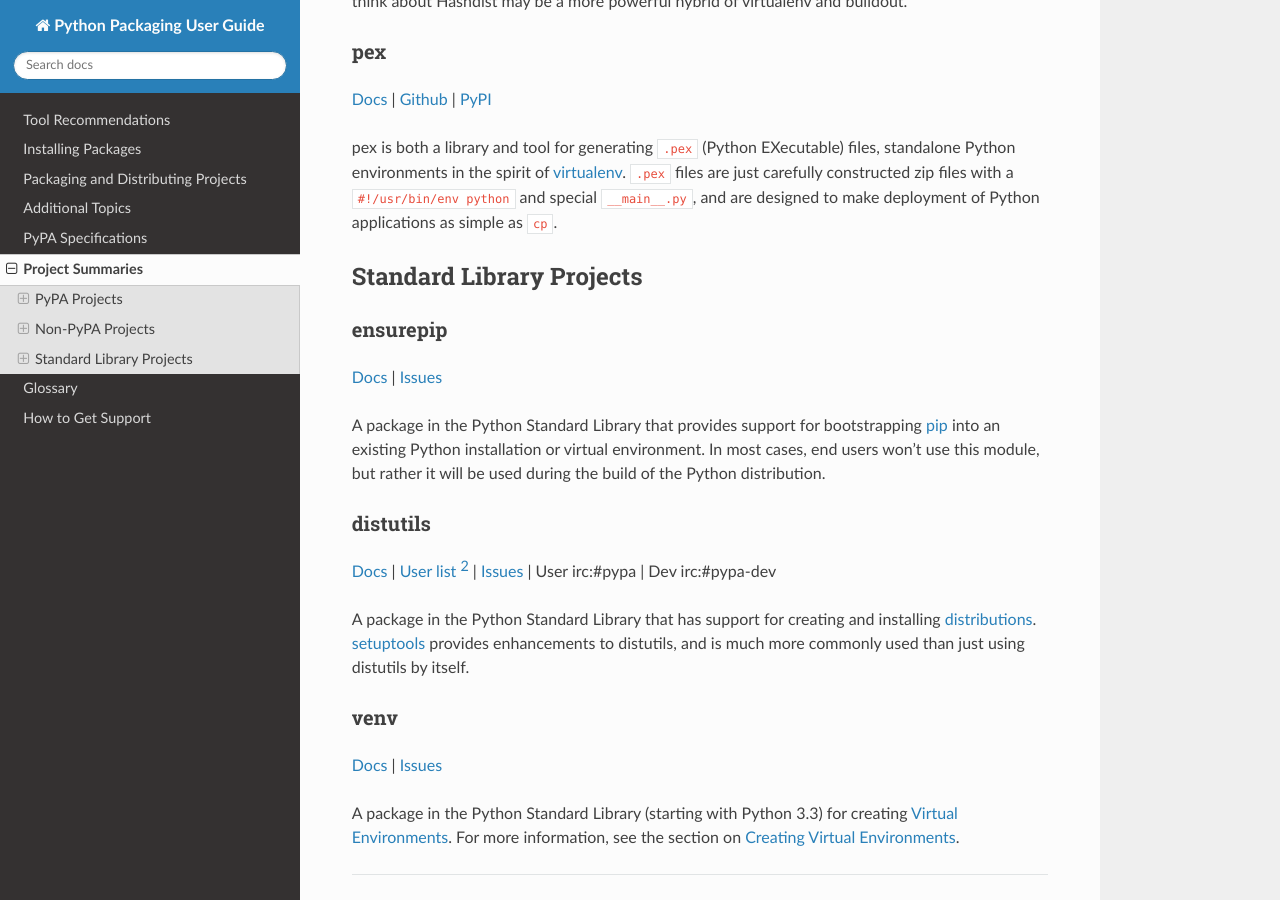
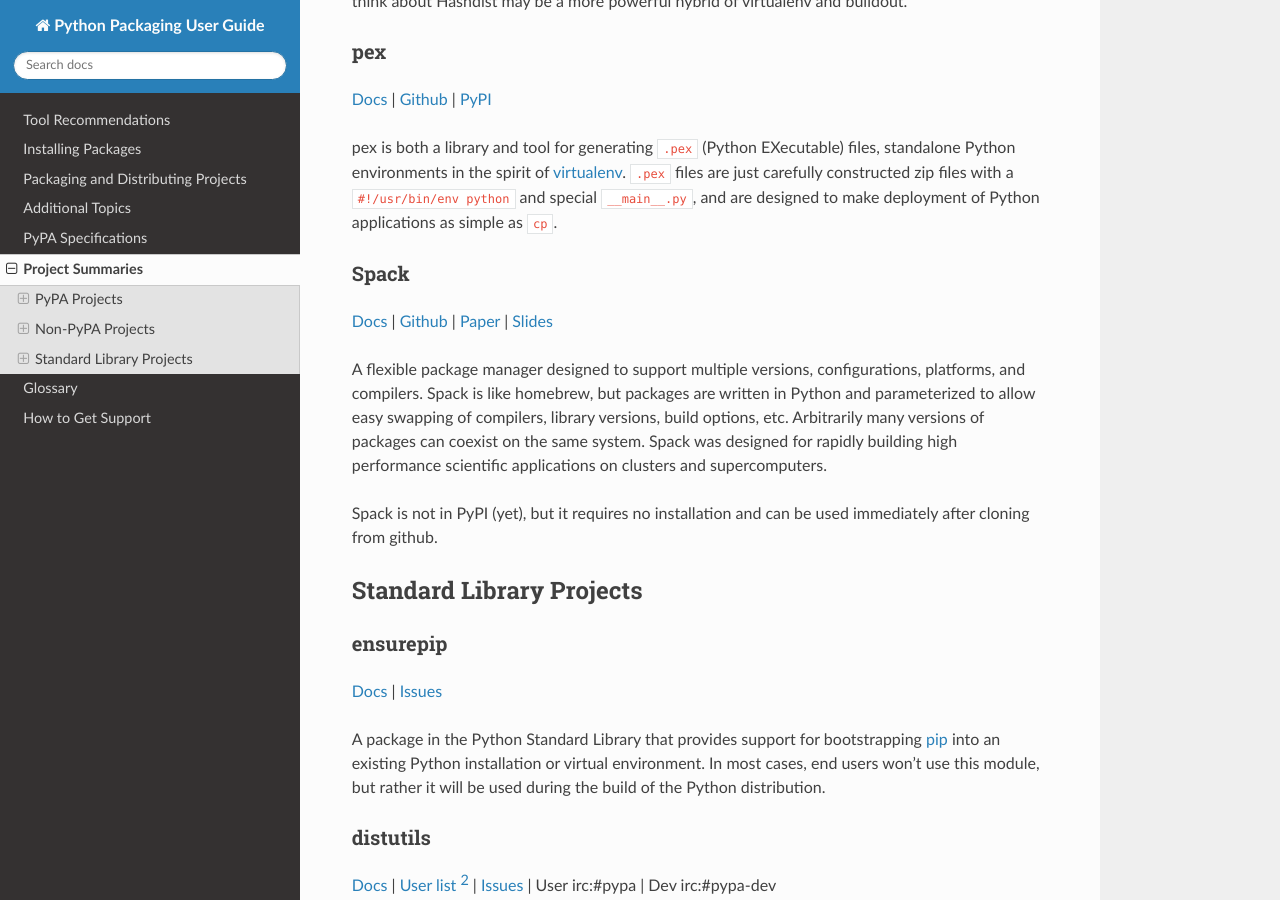
Before and after one commit to pypa/packaging.python.org, a Sphinx documentation site: the page built from source/key_projects.rst, in a window 1280 px wide and 900 px high, scrolled down 3244 px. Built offline with Sphinx 7.4.7 and the Read the Docs theme 2.0.0, drawn with Linux system fonts in a browser that asks for light colours; pages that are not in the unit, such as notebooks, are missing from menus.

Commit message:
Add Spack to the list of scientific package managers.

```diff
--- a/source/key_projects.rst
+++ b/source/key_projects.rst
@@ -282,6 +282,28 @@
 ``#!/usr/bin/env python`` and special ``__main__.py``, and are designed to make
 deployment of Python applications as simple as ``cp``.
 
+.. _spack:
+
+Spack
+=====
+
+`Docs <http://software.llnl.gov/spack/>`__ |
+`Github <https://github.com/llnl/spack/>`__ |
+`Paper <http://www.computer.org/csdl/proceedings/sc/2015/3723/00/2807623.pdf>`__ |
+`Slides <https://tgamblin.github.io/files/Gamblin-Spack-SC15-Talk.pdf>`__
+
+A flexible package manager designed to support multiple versions,
+configurations, platforms, and compilers.  Spack is like homebrew, but
+packages are written in Python and parameterized to allow easy
+swapping of compilers, library versions, build options,
+etc. Arbitrarily many versions of packages can coexist on the same
+system. Spack was designed for rapidly building high performance
+scientific applications on clusters and supercomputers.
+
+Spack is not in PyPI (yet), but it requires no installation and can be
+used immediately after cloning from github.
+
+
 Standard Library Projects
 #########################
 
```
Also changed, not shown: source/current.rst (+6 -3 lines).
